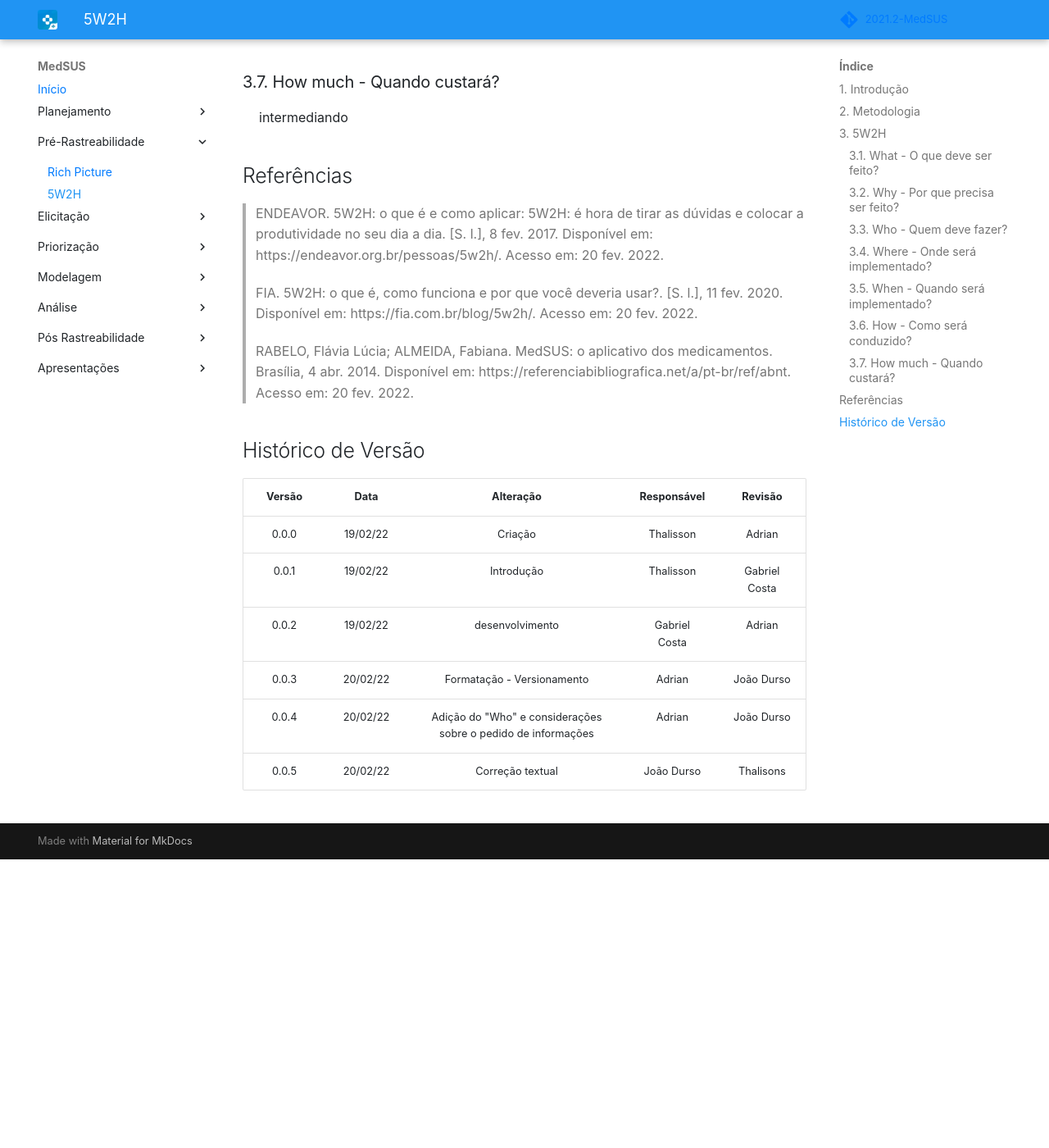
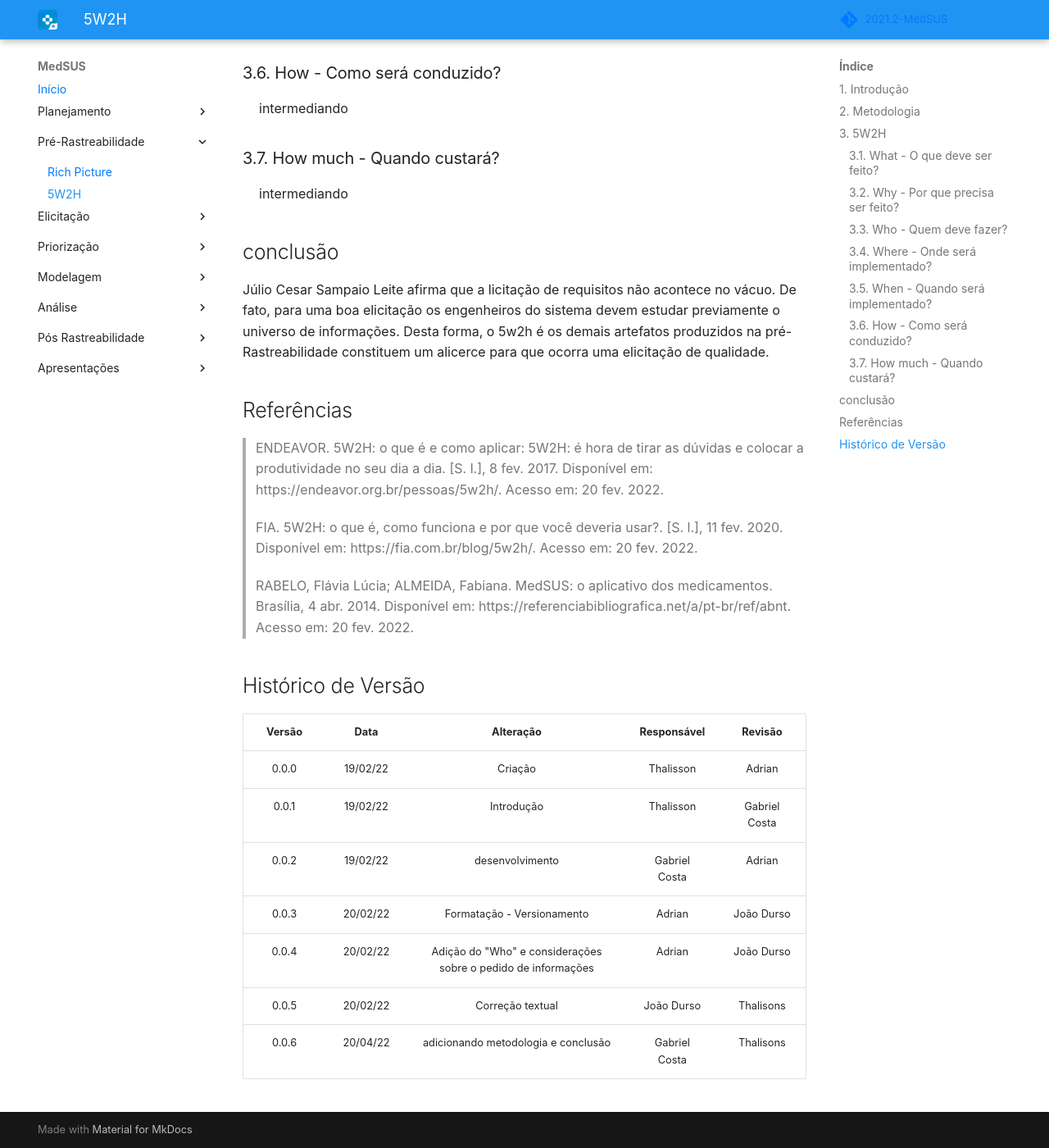
Before and after one commit to Requisitos-de-Software/2021.2-MedSUS, an MkDocs documentation site: the page built from docs/pre_traceability/5w2h.md, in a window 1280 px wide and 1400 px high, scrolled down 1974 px. Shown: the whole window at 82% size. Built offline with MkDocs 1.6.1 and Material for MkDocs 9.7.7, drawn with Linux system fonts in a browser that asks for light colours; some web fonts are replaced; comment, search, counter and statistics services are not loaded; before the commit the page ends 3022 px from its top, so only the background shows below that; some of the changed text lies outside the part shown.

Commit message:
Adding methodology and conclusion

```diff
--- a/docs/pre_traceability/5w2h.md
+++ b/docs/pre_traceability/5w2h.md
@@ -18,7 +18,7 @@ As siglas em seu nome representam as iniciais (em inglês) das sete perguntas qu
 
 ## 2. Metodologia
 <p style="text-indent: 20px; text-align: justify">
-
+  Utilizamos para responder essas perguntas informações colhidas no universo de informações. Além disso, o grupo entrou em contato com o ministério da saúde responsável pelo desenvolvimento do aplicativo através da lei de acesso à informação.
 </p>
 
 ## 3. 5W2H
@@ -80,6 +80,12 @@ intermediando
 intermediando
 </p>
 
+## conclusão
+
+Júlio Cesar Sampaio Leite afirma que a licitação de requisitos não acontece no vácuo. De fato, para uma boa elicitação os engenheiros do sistema devem
+estudar previamente o universo de informações. Desta forma, o 5w2h é os demais artefatos produzidos na pré-Rastreabilidade constituem um alicerce para
+que ocorra uma elicitação de qualidade.
+
 ## Referências
 
 > ENDEAVOR. 5W2H: o que é e como aplicar: 5W2H: é hora de tirar as dúvidas e colocar a produtividade no seu dia a dia. [S. l.], 8 fev. 2017. Disponível em: https://endeavor.org.br/pessoas/5w2h/. Acesso em: 20 fev. 2022.
@@ -98,3 +104,4 @@ intermediando
 | 0.0.3  | 20/02/22 |                  Formatação - Versionamento                   |    Adrian     |  João Durso   |
 | 0.0.4  | 20/02/22 | Adição do "Who" e considerações sobre o pedido de informações |    Adrian     |  João Durso   |
 | 0.0.5  | 20/02/22 |                       Correção textual                        |  João Durso   |   Thalisons   |
+| 0.0.6  | 20/04/22 |              adicionando metodologia e conclusão              | Gabriel Costa |   Thalisons   |
```
